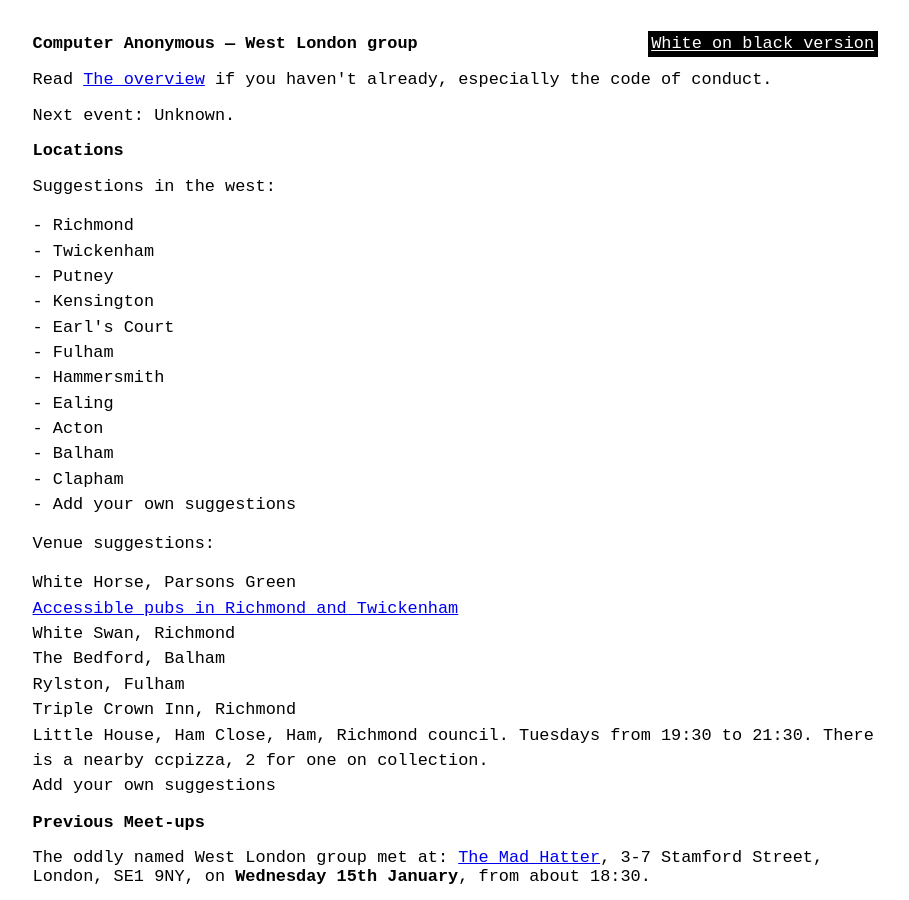
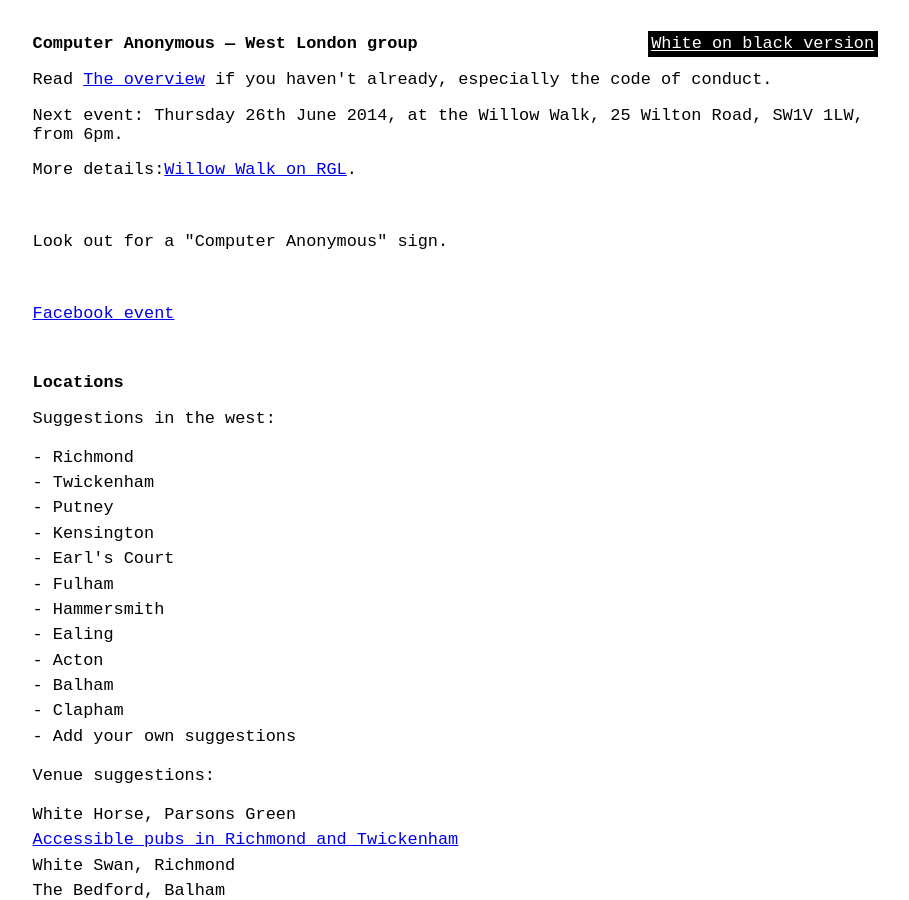
Before and after one commit to computeranonymous/computer, a Jekyll site: the page built from uk_west_london.html, in a window 1280 px wide and 900 px high. Shown: the whole window, without its empty margins (185-1094 px from the left). Built offline with Jekyll 4.4.1, drawn with Linux system fonts in a browser that asks for light colours.

Commit message:
New "West" London event

```diff
--- a/uk_west_london.html
+++ b/uk_west_london.html
@@ -5,7 +5,13 @@ title: Computer Anonymous - West London
 <h1>Computer Anonymous — West London group</h1>
 
 <p>Read <a href="index.html">The overview</a> if you haven't already, especially the code of conduct.</p>
-<p>Next event: Unknown.</p>
+<p>Next event: Thursday 26th June 2014, at the Willow Walk,  25 Wilton Road, SW1V 1LW, from 6pm.</p>
+<p>More details:<a href="http://london.randomness.org.uk/wiki.cgi?Willow_Walk,_SW1V_1LW">Willow Walk on RGL</a>.</p>
+<br />
+<p>Look out for a "Computer Anonymous" sign.</p>
+<br />
+<p><a href="https://www.facebook.com/events/1581370295422625/">Facebook event</a></p>
+<br />
 <h2>Locations</h2>
 <p>Suggestions in the west:</p>
 <ul><li>Richmond</li>
```
